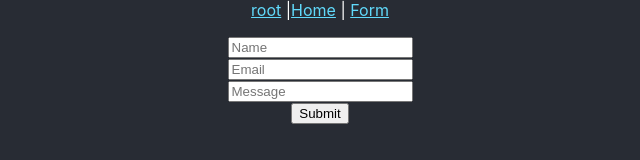
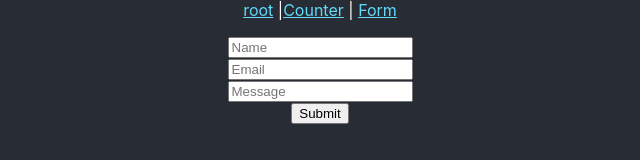
Before and after one commit to mathisson/inl1-react, a React (Create React App) app: page /form in a window 1280 px wide. Shown: the top 160 px of the page, without its empty margins (320-960 px from the left). Built offline with nearby package versions, Linux system fonts and the light colour scheme.

Commit message:
+renamed Home to Counter

```diff
--- a/src/components/Navbar.jsx
+++ b/src/components/Navbar.jsx
@@ -11,7 +11,7 @@ const Navbar = () => {
         }}
       >
         <Link to="/">root</Link> |
-        <Link to="/home">Home</Link> |{" "}
+        <Link to="/counter">Counter</Link> |{" "}
         <Link to="/form">Form</Link>
       </nav>
     </div>
--- a/src/index.js
+++ b/src/index.js
@@ -3,7 +3,7 @@ import ReactDOM from "react-dom/client";
 import "./index.css";
 import App from "./App";
 import { BrowserRouter, Route, Routes } from "react-router-dom";
-import Home from "./routes/Home";
+import CounterPage from "./routes/CounterPage";
 import FormPage from "./routes/FormPage";
 
 const root = ReactDOM.createRoot(document.getElementById("root"));
@@ -11,7 +11,7 @@ root.render(
   <BrowserRouter>
     <Routes>
       <Route path="/" element={<App />} />
-      <Route path="home" element={<Home />} />
+      <Route path="counter" element={<CounterPage />} />
       <Route path="form" element={<FormPage />} />
     </Routes>
   </BrowserRouter>
```
Also changed, not shown: src/routes/CounterPage.jsx (renamed from src/routes/Home.jsx).
